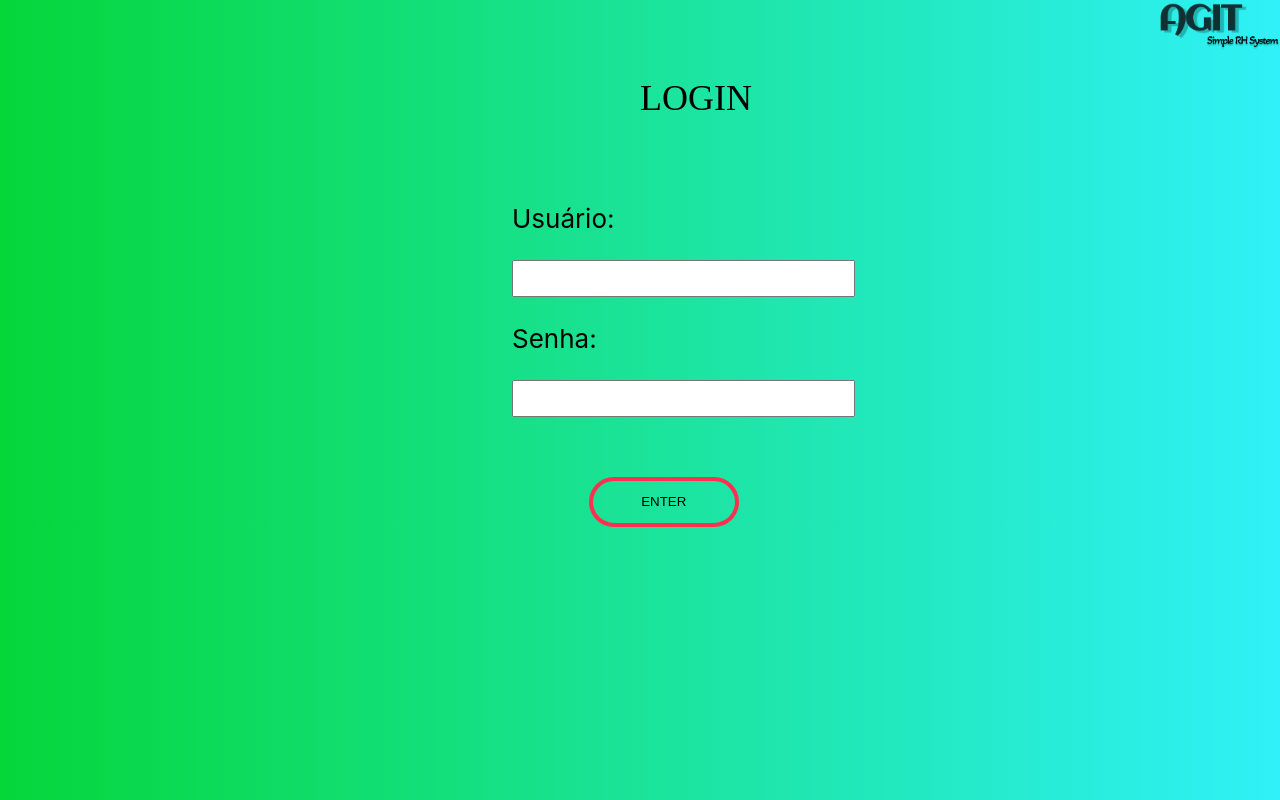
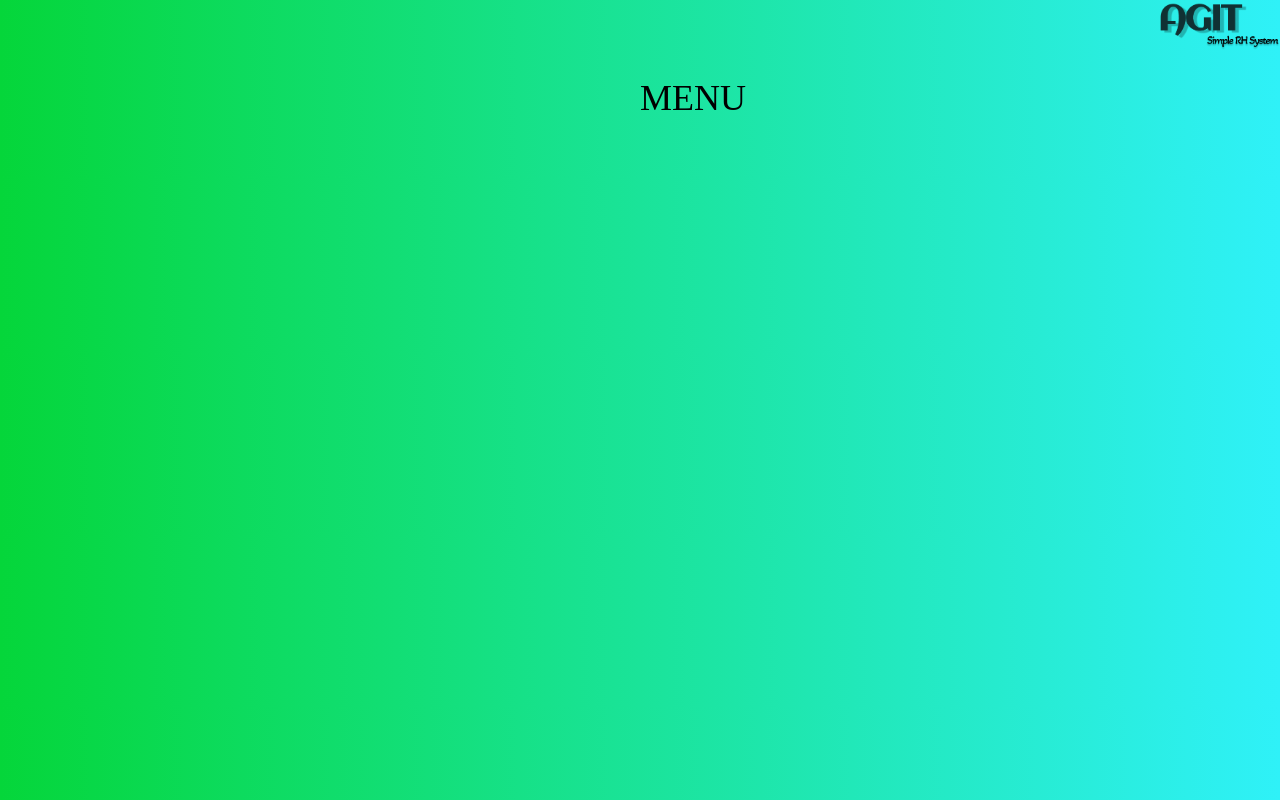
Before and after one commit to EvaristoGabriel/SistemaRH, a React (Create React App) app: page /menu in a window 1280 px wide. Built offline with nearby package versions, Linux system fonts and the light colour scheme; a web font is replaced by a local one.

Commit message:
Adicionando passar página

```diff
--- a/package.json
+++ b/package.json
@@ -8,6 +8,7 @@
     "@testing-library/user-event": "^13.5.0",
     "react": "^18.2.0",
     "react-dom": "^18.2.0",
+    "react-router-dom": "^6.4.1",
     "react-scripts": "5.0.1",
     "web-vitals": "^2.1.4"
   },
--- a/src/App.js
+++ b/src/App.js
@@ -1,24 +1,17 @@
 import logo from './Grupo3.png';
+import { BrowserRouter as Router, Routes, Route, Link} from 'react-router-dom';
 import './App.css';
+import Menu from './pages/Menu';
+import Login from './pages/Login';
 
 function App() {
   return (
-    <div className="App">
-      <img src={logo} className="App-logo" alt="logo" />
-      <header className="App-header">
-        LOGIN
-      </header>
-      <br></br>
-      <p className="InputLogin">Usuário:</p>
-      <input type="text" className="input"></input>
-      <p className="InputLogin">Senha:</p>
-      <input type="password" className="input"></input>
-      <br></br>
-      <br></br>
-      <br></br>
-      <br></br>
-      <button className="button" >ENTER</button>
-    </div>
+    <Router>
+      <Routes>
+        <Route exact path="/" element={<Login/>}/>
+        <Route path="/menu" element={<Menu/>}/>
+      </Routes>
+    </Router>
   );
 }
 
--- /dev/null
+++ b/src/pages/Login.js
@@ -0,0 +1,29 @@
+import logo from '../Grupo3.png';
+import { BrowserRouter as Router, Routes, Route, Link} from 'react-router-dom';
+import Menu from './Menu';
+
+function Login(){
+    return (
+    <div className="App">
+        <img src={logo} className="App-logo" alt="logo" />
+        <header className="App-header">
+        LOGIN
+        </header>
+        <br></br>
+        <p className="InputLogin">Usuário:</p>
+        <input type="text" className="input"></input>
+        <p className="InputLogin">Senha:</p>
+        <input type="password" className="input"></input>
+        <br></br>
+        <br></br>
+        <br></br>
+        <br></br>
+        <Link to="/menu" className="button" >ENTER</Link>
+        <Routes>
+        <Route path="/menu" element={<Menu/>} />
+        </Routes>
+    </div>
+    )
+}
+
+export default Login
--- /dev/null
+++ b/src/pages/Menu.js
@@ -0,0 +1,16 @@
+import logo from '../Grupo3.png';
+
+
+function Menu(){
+    return (
+        <div className="App">
+        <img src={logo} className="App-logo" alt="logo" />
+        <header className="App-header">
+        MENU
+        </header>
+        <br></br>
+    </div>
+    )
+}
+
+export default Menu
```
Also changed, not shown: 1 other file (tests, documents, lock files or other folders).
